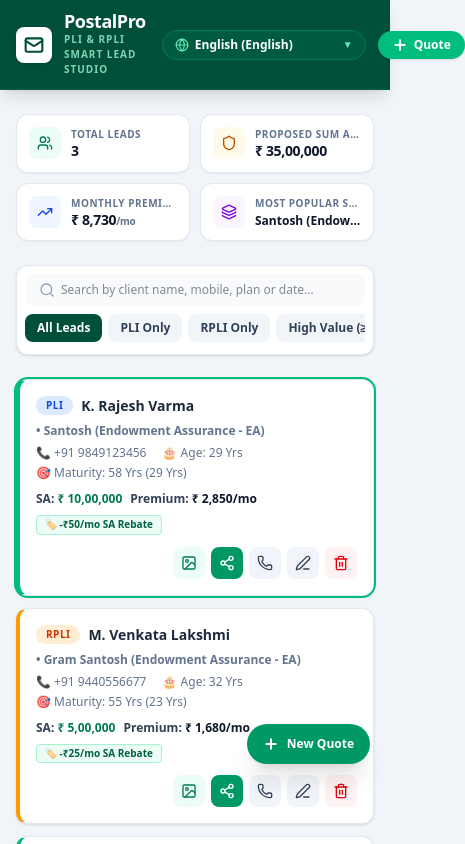
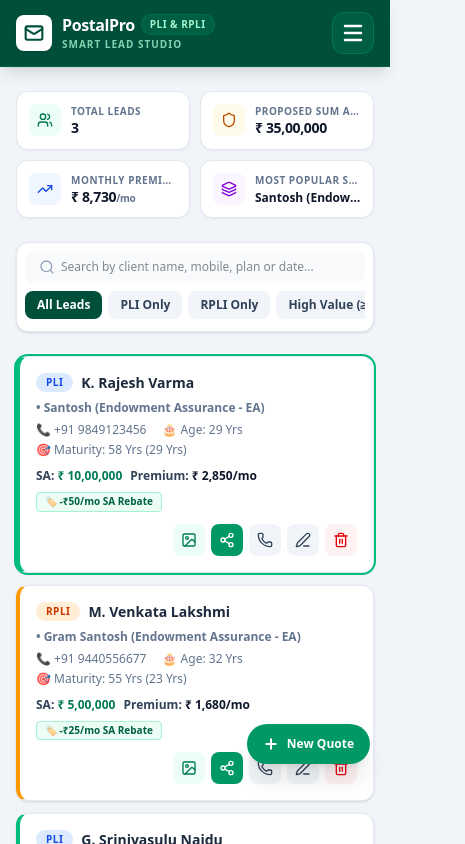
Before and after one commit to vpavanvamsee/PostalPro, a React (Vite) app in the folder plileads/: page / in a window 390 px wide. Shown: the top 844 px of the page, 465 px wide, since content can reach past the window. Built offline with nearby package versions, Linux system fonts and the light colour scheme.

Commit message:
hamburger update

```diff
--- a/plileads/src/components/Navbar.tsx
+++ b/plileads/src/components/Navbar.tsx
@@ -1,5 +1,18 @@
-import React from 'react';
-import { Shield, Plus, Globe, Users, Megaphone, User, Mail } from 'lucide-react';
+import React, { useState } from 'react';
+import {
+  Shield,
+  Plus,
+  Globe,
+  Users,
+  Megaphone,
+  User,
+  Mail,
+  Menu,
+  X,
+  Check,
+  Sparkles,
+  ChevronRight
+} from 'lucide-react';
 import { LanguageCode } from '../types';
 import { SUPPORTED_LANGUAGES, t } from '../utils/i18n';
 
@@ -20,32 +33,50 @@ export const Navbar: React.FC<NavbarProps> = ({
   leadsCount,
   onOpenNewQuote
 }) => {
+  const [isMobileMenuOpen, setIsMobileMenuOpen] = useState(false);
+
+  const handleTabClick = (tab: 'leads' | 'marketing' | 'profile') => {
+    setTab(tab);
+    setIsMobileMenuOpen(false);
+  };
+
+  const handleNewQuoteClick = () => {
+    setIsMobileMenuOpen(false);
+    onOpenNewQuote();
+  };
+
+  const handleLanguageChange = (code: LanguageCode) => {
+    setLanguage(code);
+  };
+
+  const currentLangObj = SUPPORTED_LANGUAGES.find(l => l.code === language) || SUPPORTED_LANGUAGES[0];
+
   return (
     <header className="sticky top-0 z-40 bg-emerald-900 text-white shadow-lg border-b border-emerald-800">
       {/* Top Header Row */}
       <div className="max-w-7xl mx-auto px-4 sm:px-6 py-3 flex items-center justify-between gap-4">
         {/* Brand with White Icon Container */}
-        <div className="flex items-center gap-3">
-          <div className="bg-white p-2 rounded-lg shadow-sm flex items-center justify-center text-emerald-900">
+        <div className="flex items-center gap-2.5 sm:gap-3">
+          <div className="bg-white p-2 rounded-lg shadow-sm flex items-center justify-center text-emerald-900 shrink-0">
             <Mail className="w-5 h-5 stroke-[2.5]" />
           </div>
-          <div>
-            <div className="flex items-center gap-2">
-              <h1 className="font-bold text-lg leading-none tracking-tight text-white">
+          <div className="min-w-0">
+            <div className="flex items-center gap-1.5 sm:gap-2">
+              <h1 className="font-bold text-base sm:text-lg leading-none tracking-tight text-white truncate">
                 PostalPro
               </h1>
-              <span className="hidden md:inline-block bg-emerald-800/80 text-emerald-200 text-[10px] px-2 py-0.5 rounded-full font-bold uppercase tracking-wider border border-emerald-700/60">
+              <span className="bg-emerald-800/90 text-emerald-200 text-[10px] px-2 py-0.5 rounded-full font-bold uppercase tracking-wider border border-emerald-700/60 shrink-0">
                 PLI & RPLI
               </span>
             </div>
-            <p className="text-[10px] uppercase tracking-widest text-emerald-200/80 font-semibold mt-0.5">
-              PLI & RPLI Smart Lead Studio
+            <p className="text-[10px] uppercase tracking-widest text-emerald-200/80 font-semibold mt-0.5 truncate">
+              Smart Lead Studio
             </p>
           </div>
         </div>
 
-        {/* Right Tools: Language Pill & New Lead Button */}
-        <div className="flex items-center gap-3">
+        {/* Desktop Right Tools: Hidden on Mobile (< sm), visible on sm+ */}
+        <div className="hidden sm:flex items-center gap-3">
           {/* Security Encrypted Indicator */}
           <div
             title="All client records are 256-bit AES-GCM encrypted on this device only."
@@ -55,14 +86,14 @@ export const Navbar: React.FC<NavbarProps> = ({
             <span className="text-[11px] font-semibold tracking-wide">256-Bit Local Vault</span>
           </div>
 
-          {/* Language Selector Pill */}
+          {/* Language Selector Pill (Desktop) */}
           <div className="relative flex items-center bg-emerald-800/60 hover:bg-emerald-800/90 rounded-full px-3 py-1.5 text-xs font-semibold text-white border border-emerald-700 transition">
             <Globe className="w-3.5 h-3.5 text-emerald-300 mr-1.5 pointer-events-none" />
             <select
-              id="language-selector"
+              id="language-selector-desktop"
               value={language}
               aria-label="Language selector"
-              onChange={(e) => setLanguage(e.target.value as LanguageCode)}
+              onChange={(e) => handleLanguageChange(e.target.value as LanguageCode)}
               className="bg-transparent text-xs font-semibold text-white focus:outline-none cursor-pointer pr-4 appearance-none"
             >
               {SUPPORTED_LANGUAGES.map((lang) => (
@@ -74,15 +105,30 @@ export const Navbar: React.FC<NavbarProps> = ({
             <span className="text-[10px] text-emerald-300 pointer-events-none ml-1">▼</span>
           </div>
 
-          {/* Primary Sleek Pill Button */}
+          {/* Primary New Quote Pill Button (Desktop) */}
           <button
-            id="navbar-new-quote-btn"
+            id="navbar-new-quote-btn-desktop"
             onClick={onOpenNewQuote}
             className="bg-emerald-500 hover:bg-emerald-400 active:bg-emerald-600 text-white font-bold py-1.5 sm:py-2 px-3.5 sm:px-4 rounded-full text-xs sm:text-sm transition-all shadow-sm flex items-center gap-1.5 cursor-pointer"
           >
             <Plus className="w-4 h-4 stroke-[3]" />
-            <span className="hidden sm:inline">{t(language, 'newLead')}</span>
-            <span className="sm:hidden">Quote</span>
+            <span>{t(language, 'newLead')}</span>
+          </button>
+        </div>
+
+        {/* Mobile Hamburger Toggle Button (Visible only on mobile < sm) */}
+        <div className="flex sm:hidden items-center">
+          <button
+            id="mobile-hamburger-btn"
+            onClick={() => setIsMobileMenuOpen(!isMobileMenuOpen)}
+            aria-label="Toggle navigation menu"
+            className="p-2 rounded-xl bg-emerald-800/80 hover:bg-emerald-700 text-emerald-100 border border-emerald-700/80 focus:outline-none cursor-pointer transition flex items-center justify-center"
+          >
+            {isMobileMenuOpen ? (
+              <X className="w-6 h-6 text-white stroke-[2.5]" />
+            ) : (
+              <Menu className="w-6 h-6 text-white stroke-[2.5]" />
+            )}
           </button>
         </div>
       </div>
@@ -92,8 +138,8 @@ export const Navbar: React.FC<NavbarProps> = ({
         <div className="max-w-7xl mx-auto px-4 sm:px-6 flex items-center gap-2">
           {/* Tab 1: Leads */}
           <button
-            id="nav-tab-leads"
-            onClick={() => setTab('leads')}
+            id="nav-tab-leads-desktop"
+            onClick={() => handleTabClick('leads')}
             className={`flex items-center gap-2 py-2.5 px-4 text-xs sm:text-sm font-bold border-b-2 transition relative cursor-pointer ${
               currentTab === 'leads'
                 ? 'border-emerald-400 text-emerald-300 bg-emerald-900/50'
@@ -111,8 +157,8 @@ export const Navbar: React.FC<NavbarProps> = ({
 
           {/* Tab 2: Marketing & Objections */}
           <button
-            id="nav-tab-marketing"
-            onClick={() => setTab('marketing')}
+            id="nav-tab-marketing-desktop"
+            onClick={() => handleTabClick('marketing')}
             className={`flex items-center gap-2 py-2.5 px-4 text-xs sm:text-sm font-bold border-b-2 transition relative cursor-pointer ${
               currentTab === 'marketing'
                 ? 'border-emerald-400 text-emerald-300 bg-emerald-900/50'
@@ -125,8 +171,8 @@ export const Navbar: React.FC<NavbarProps> = ({
 
           {/* Tab 3: Agent Profile */}
           <button
-            id="nav-tab-profile"
-            onClick={() => setTab('profile')}
+            id="nav-tab-profile-desktop"
+            onClick={() => handleTabClick('profile')}
             className={`flex items-center gap-2 py-2.5 px-4 text-xs sm:text-sm font-bold border-b-2 transition relative cursor-pointer ${
               currentTab === 'profile'
                 ? 'border-emerald-400 text-emerald-300 bg-emerald-900/50'
@@ -138,6 +184,124 @@ export const Navbar: React.FC<NavbarProps> = ({
           </button>
         </div>
       </div>
+
+      {/* Mobile Slide-Down Hamburger Drawer */}
+      {isMobileMenuOpen && (
+        <div className="sm:hidden bg-emerald-950 border-t border-emerald-800 shadow-2xl animate-in slide-in-from-top-2 duration-200">
+          <div className="px-4 py-4 space-y-4 max-h-[80vh] overflow-y-auto">
+            {/* 1. Mobile Primary Call to Action: New Quote */}
+            <button
+              id="mobile-menu-new-quote-btn"
+              onClick={handleNewQuoteClick}
+              className="w-full bg-linear-to-r from-emerald-500 to-teal-500 hover:from-emerald-400 hover:to-teal-400 active:from-emerald-600 active:to-teal-600 text-white font-bold py-3 px-4 rounded-xl text-sm transition-all shadow-md flex items-center justify-center gap-2 cursor-pointer"
+            >
+              <Plus className="w-5 h-5 stroke-[3]" />
+              <span>+ {t(language, 'newLead')} (Calculator)</span>
+            </button>
+
+            {/* 2. Mobile Navigation Tabs */}
+            <div className="space-y-1 bg-emerald-900/40 p-2 rounded-xl border border-emerald-800/60">
+              <p className="text-[10px] font-bold uppercase tracking-wider text-emerald-400 px-3 py-1">
+                Navigation
+              </p>
+
+              {/* Leads & Quotes */}
+              <button
+                id="mobile-nav-tab-leads"
+                onClick={() => handleTabClick('leads')}
+                className={`w-full flex items-center justify-between px-3.5 py-2.5 rounded-lg text-sm font-bold transition cursor-pointer ${
+                  currentTab === 'leads'
+                    ? 'bg-emerald-700 text-white shadow-xs'
+                    : 'text-emerald-200 hover:bg-emerald-800/60 hover:text-white'
+                }`}
+              >
+                <div className="flex items-center gap-2.5">
+                  <Users className="w-4 h-4 text-emerald-300" />
+                  <span>{t(language, 'leadsTab')}</span>
+                </div>
+                {leadsCount > 0 && (
+                  <span className="px-2 py-0.5 text-[10px] font-black rounded-full bg-emerald-400 text-emerald-950">
+                    {leadsCount}
+                  </span>
+                )}
+              </button>
+
+              {/* Marketing & Objections */}
+              <button
+                id="mobile-nav-tab-marketing"
+                onClick={() => handleTabClick('marketing')}
+                className={`w-full flex items-center justify-between px-3.5 py-2.5 rounded-lg text-sm font-bold transition cursor-pointer ${
+                  currentTab === 'marketing'
+                    ? 'bg-emerald-700 text-white shadow-xs'
+                    : 'text-emerald-200 hover:bg-emerald-800/60 hover:text-white'
+                }`}
+              >
+                <div className="flex items-center gap-2.5">
+                  <Megaphone className="w-4 h-4 text-emerald-300" />
+                  <span>{t(language, 'marketingTab')}</span>
+                </div>
+                <ChevronRight className="w-4 h-4 opacity-50" />
+              </button>
+
+              {/* Agent Profile & Goals */}
+              <button
+                id="mobile-nav-tab-profile"
+                onClick={() => handleTabClick('profile')}
+                className={`w-full flex items-center justify-between px-3.5 py-2.5 rounded-lg text-sm font-bold transition cursor-pointer ${
+                  currentTab === 'profile'
+                    ? 'bg-emerald-700 text-white shadow-xs'
+                    : 'text-emerald-200 hover:bg-emerald-800/60 hover:text-white'
+                }`}
+              >
+                <div className="flex items-center gap-2.5">
+                  <User className="w-4 h-4 text-emerald-300" />
+                  <span>{t(language, 'profileTab')}</span>
+                </div>
+                <ChevronRight className="w-4 h-4 opacity-50" />
+              </button>
+            </div>
+
+            {/* 3. Mobile Language Selector */}
+            <div className="bg-emerald-900/40 p-3 rounded-xl border border-emerald-800/60 space-y-2">
+              <div className="flex items-center justify-between">
+                <div className="flex items-center gap-2 text-xs font-bold text-emerald-300">
+                  <Globe className="w-4 h-4 text-emerald-400" />
+                  <span>Poster & Quote Language</span>
+                </div>
+                <span className="text-[11px] font-semibold text-emerald-200 bg-emerald-800/80 px-2 py-0.5 rounded-md">
+                  {currentLangObj.native}
+                </span>
+              </div>
+
+              {/* Grid of Languages */}
+              <div className="grid grid-cols-2 gap-1.5 pt-1">
+                {SUPPORTED_LANGUAGES.map((lang) => (
+                  <button
+                    key={lang.code}
+                    onClick={() => handleLanguageChange(lang.code)}
+                    className={`flex items-center justify-between px-2.5 py-2 rounded-lg text-xs font-semibold transition cursor-pointer ${
+                      language === lang.code
+                        ? 'bg-emerald-600 text-white ring-1 ring-emerald-300'
+                        : 'bg-emerald-950/60 text-emerald-200/90 hover:bg-emerald-800/70'
+                    }`}
+                  >
+                    <span className="truncate">{lang.native}</span>
+                    {language === lang.code && <Check className="w-3.5 h-3.5 text-white shrink-0 ml-1" />}
+                  </button>
+                ))}
+              </div>
+            </div>
+
+            {/* 4. Security Status Footer */}
+            <div className="flex items-center gap-2 p-2.5 rounded-lg bg-emerald-900/30 border border-emerald-800/50 text-emerald-300 text-xs">
+              <Shield className="w-4 h-4 text-emerald-400 shrink-0" />
+              <p className="text-[11px] text-emerald-200/80 leading-tight">
+                256-Bit Encrypted on device. No client data is sent to external servers.
+              </p>
+            </div>
+          </div>
+        </div>
+      )}
     </header>
   );
 };
```
